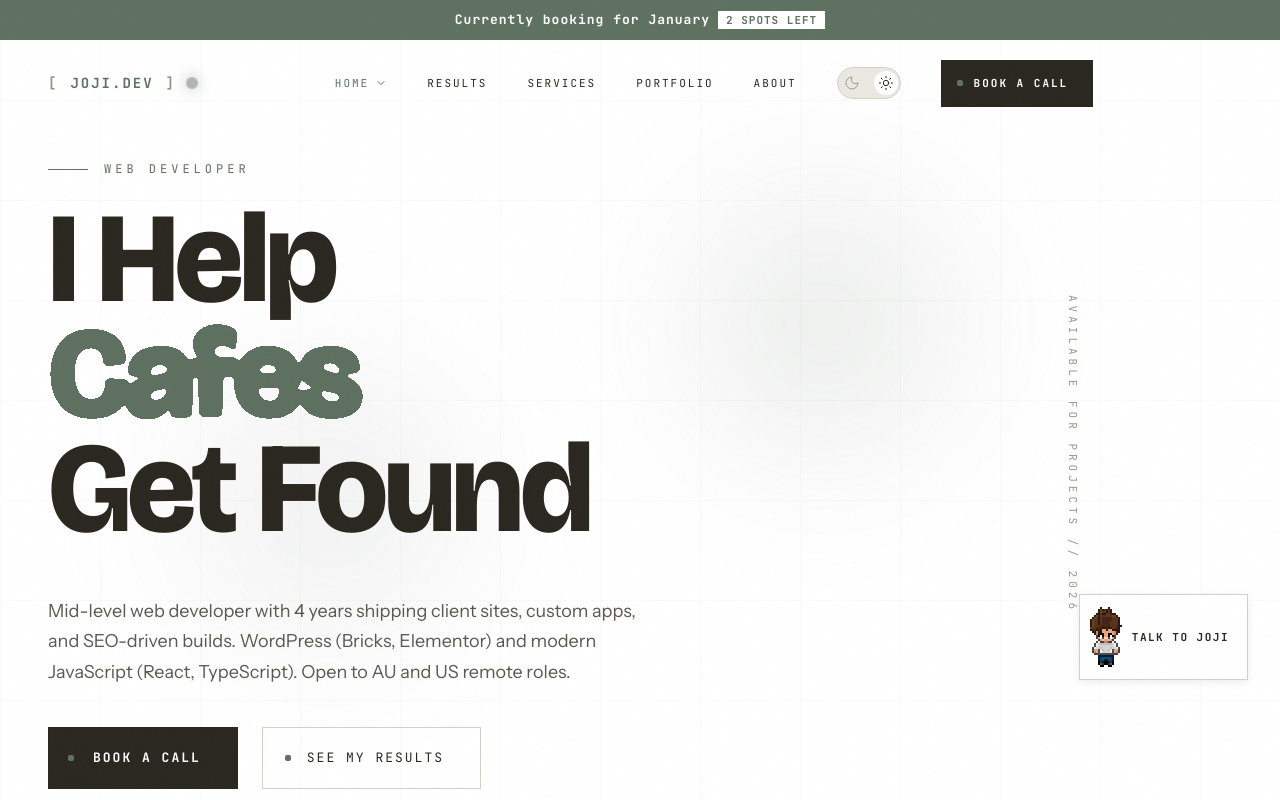
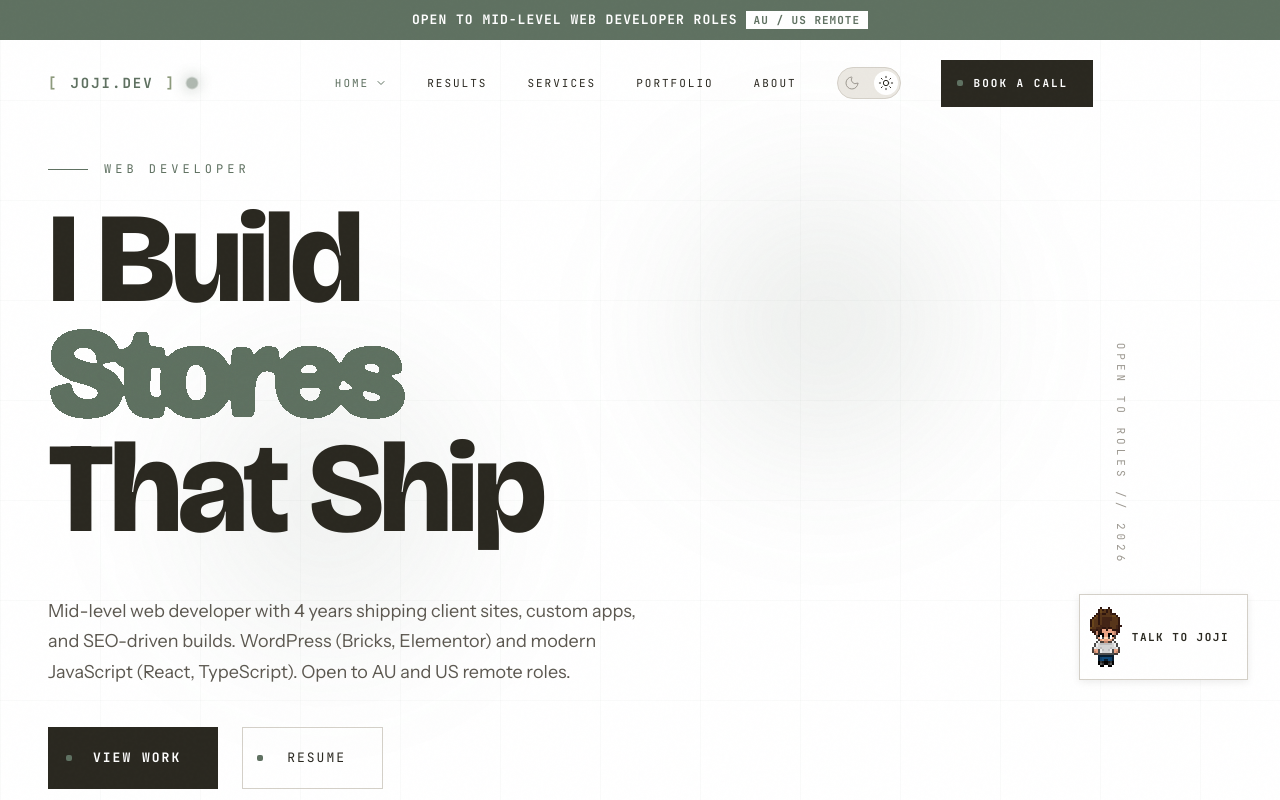
Before and after one commit to jojiShiotsuki/portfolio-new, a React (Vite) app: page / in a window 1280 px wide. Shown: the top 800 px of the page. Built offline with nearby package versions, Linux system fonts and the light colour scheme.

Commit message:
feat: migrate Hero, UrgencyBanner, StickyCTA to mode-keyed COPY

```diff
--- a/components/Hero.tsx
+++ b/components/Hero.tsx
@@ -1,13 +1,12 @@
 import React, { useEffect, useState, useRef } from 'react';
-import { PERSONAL_INFO } from '../constants';
+import { COPY } from '../constants';
 import { Github, Linkedin } from 'lucide-react';
 import { InteractiveHoverButton } from './ui/interactive-hover-button';
 import { TikTokIcon } from './ui/tiktok-icon';
 import { useTheme } from '../ThemeContext';
+import { useMode } from '../hooks/useMode';
 import { GooeyText } from './ui/gooey-text-morphing';
 import { AnimatedSocialIcons } from './ui/animated-social-icons';
-
-const BUSINESS_WORDS = ["Barbershops", "Salons", "Clinics", "Cafes", "Gyms", "Spas"];
 
 const SOCIAL_ICONS = [
   { Icon: TikTokIcon, href: "https://tiktok.com/@_shiotsuki" },
@@ -18,6 +17,8 @@ const SOCIAL_ICONS = [
 const Hero: React.FC = () => {
   const [mousePos, setMousePos] = useState({ x: 0, y: 0 });
   const { theme } = useTheme();
+  const mode = useMode();
+  const copy = COPY[mode];
   const rafRef = useRef<number>(0);
 
   useEffect(() => {
@@ -161,7 +162,7 @@ const Hero: React.FC = () => {
 
       {/* Vertical text */}
       <div style={verticalTextStyle} className="hide-mobile">
-        {`Available for Projects // ${new Date().getFullYear()}`}
+        {copy.heroVerticalText}
       </div>
 
       {/* Social links */}
@@ -175,40 +176,40 @@ const Hero: React.FC = () => {
       <div style={contentStyle}>
         <div style={taglineStyle}>
           <span style={{ width: '40px', height: '1px', background: theme.accent }} />
-          {PERSONAL_INFO.role}
+          {copy.role}
         </div>
 
         <h1 style={headlineStyle}>
           <span style={{ animation: 'fadeInUp 0.8s ease-out 0.1s forwards', opacity: 0, display: 'block' }}>
-            I Help
+            {copy.heroHeadlineLine1}
           </span>
           <span style={{ color: 'transparent', WebkitTextStroke: `2px ${theme.headingStroke}`, display: 'block', animation: 'fadeInUp 0.8s ease-out 0.2s forwards', opacity: 0 }}>
             <GooeyText
-              texts={BUSINESS_WORDS}
+              texts={copy.heroMorphWords}
               morphTime={1.5}
               cooldownTime={0.5}
               textStyle={{ color: theme.headingStroke, WebkitTextStroke: 'unset' }}
             />
           </span>
           <span style={{ animation: 'fadeInUp 0.8s ease-out 0.3s forwards', opacity: 0, display: 'block' }}>
-            Get Found
+            {copy.heroHeadlineLine3}
           </span>
         </h1>
 
         <p style={descriptionStyle}>
-          {PERSONAL_INFO.subHeadline}
+          {copy.subHeadline}
         </p>
 
         <div style={ctaContainerStyle} className="hero-cta-container">
           <InteractiveHoverButton
-            text="Book a Call"
+            text={copy.heroCtaPrimary.text}
             variant="primary"
-            href="https://calendly.com/jojishiotsuki0/30min"
+            href={copy.heroCtaPrimary.href}
           />
           <InteractiveHoverButton
-            text="See My Results"
+            text={copy.heroCtaSecondary.text}
             variant="outline"
-            href="#results"
+            href={copy.heroCtaSecondary.href}
           />
         </div>
       </div>
--- a/components/StickyCTA.tsx
+++ b/components/StickyCTA.tsx
@@ -1,10 +1,14 @@
 import React, { useState, useEffect, useRef } from 'react';
 import { useTheme } from '../ThemeContext';
+import { COPY } from '../constants';
+import { useMode } from '../hooks/useMode';
 import { InteractiveHoverButton } from './ui/interactive-hover-button';
 
 const StickyCTA: React.FC = () => {
   const [isVisible, setIsVisible] = useState(false);
   const { theme } = useTheme();
+  const mode = useMode();
+  const copy = COPY[mode];
   const tickingRef = useRef(false);
 
   useEffect(() => {
@@ -51,9 +55,9 @@ const StickyCTA: React.FC = () => {
       <div style={{ position: 'relative' }}>
         <span style={pulseStyle} />
         <InteractiveHoverButton
-          text="BOOK A CALL"
+          text={copy.stickyCtaText}
           variant="primary"
-          href="https://calendly.com/jojishiotsuki0/30min"
+          href={copy.stickyCtaHref}
           style={{ padding: '18px 32px', fontSize: '14px', boxShadow: `0 4px 30px ${theme.accentGlow}` }}
         />
       </div>
--- a/components/UrgencyBanner.tsx
+++ b/components/UrgencyBanner.tsx
@@ -1,9 +1,13 @@
 import React, { useState, useEffect, useRef } from 'react';
 import { useTheme } from '../ThemeContext';
+import { COPY } from '../constants';
+import { useMode } from '../hooks/useMode';
 
 const UrgencyBanner: React.FC = () => {
   const [isVisible, setIsVisible] = useState(true);
   const { theme } = useTheme();
+  const mode = useMode();
+  const copy = COPY[mode];
   const tickingRef = useRef(false);
 
   useEffect(() => {
@@ -56,8 +60,8 @@ const UrgencyBanner: React.FC = () => {
   return (
     <div style={bannerStyle} className="urgency-banner">
       <p style={textStyle} className="urgency-text">
-        {`Currently booking for ${new Date().toLocaleString('default', { month: 'long' })}`}
-        <span style={highlightStyle}>2 SPOTS LEFT</span>
+        {copy.bannerText}
+        <span style={highlightStyle}>{copy.bannerBadge}</span>
       </p>
 
     </div>
```
